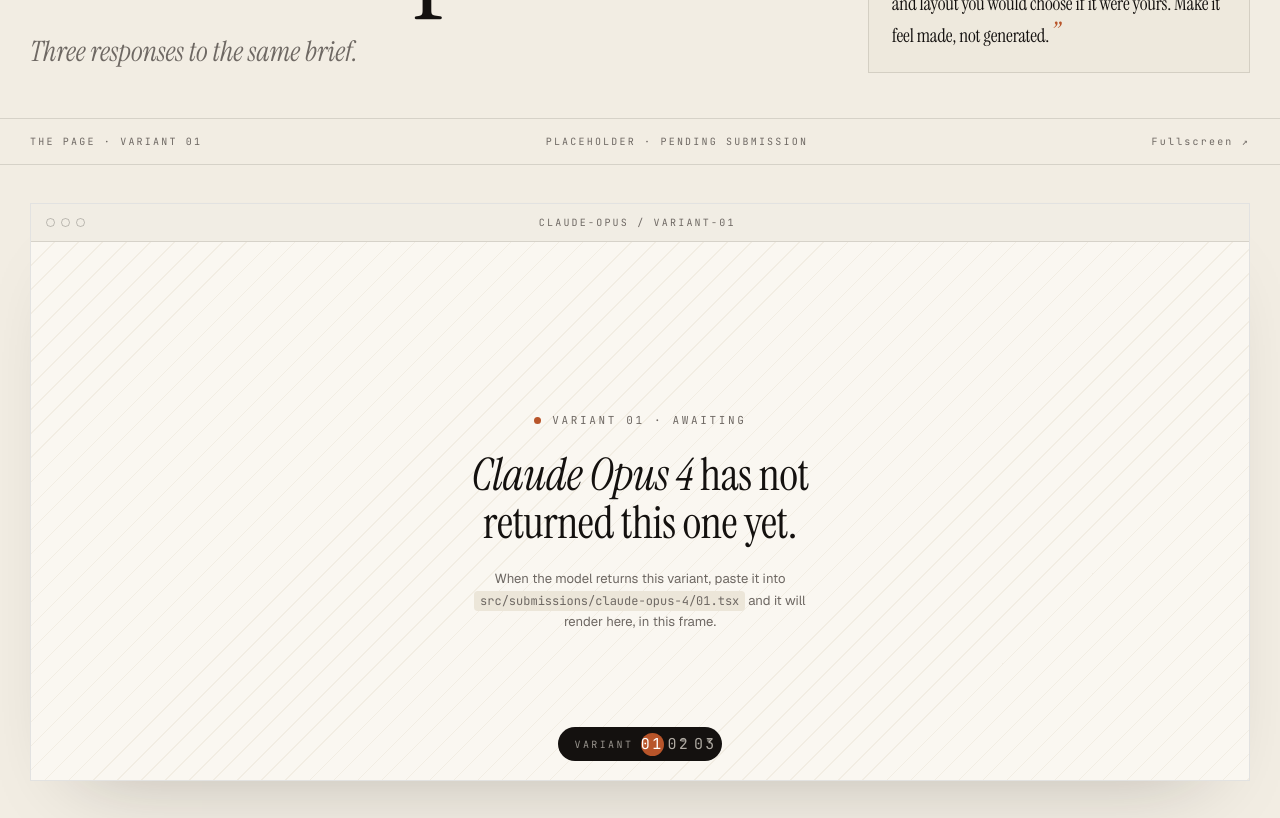
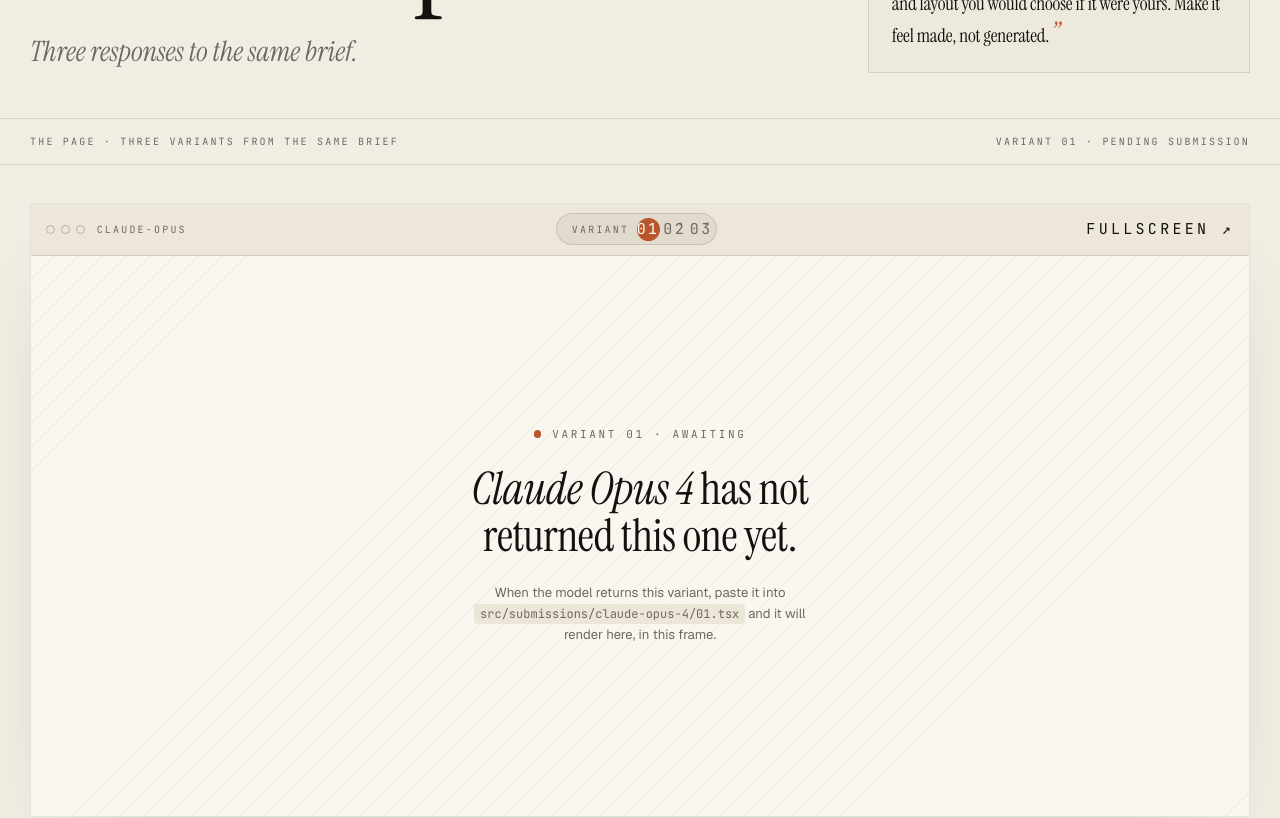
Before and after one commit to Tiwariji-07/ai-ui-arena, a React (Vite) app: page /model/claude-opus in a window 1280 px wide. Shown: the part 280-1098 px from the top of the page. Built offline with nearby package versions, Linux system fonts and the light colour scheme.

Commit message:
ui changes

```diff
--- a/src/pages/ModelPage.tsx
+++ b/src/pages/ModelPage.tsx
@@ -1,4 +1,4 @@
-import { Suspense, useState } from 'react'
+import { Suspense, useEffect, useState } from 'react'
 import {
   Link,
   Navigate,
@@ -43,26 +43,42 @@
     setTimeout(() => setCopied(false), 1500)
   }
 
+  useEffect(() => {
+    if (!fullscreen) return
+    const onKey = (e: KeyboardEvent) => {
+      if (e.key === 'Escape') setFullscreen(false)
+    }
+    const prevOverflow = document.body.style.overflow
+    document.body.style.overflow = 'hidden'
+    window.addEventListener('keydown', onKey)
+    return () => {
+      window.removeEventListener('keydown', onKey)
+      document.body.style.overflow = prevOverflow
+    }
+  }, [fullscreen])
+
   if (fullscreen) {
     return (
       <div className="fixed inset-0 z-50 bg-white overflow-auto route-fade">
         <button
           onClick={() => setFullscreen(false)}
-          className="fixed top-5 right-5 z-10 px-3 py-2 bg-[color:var(--color-ink)] text-[color:var(--color-paper)] mono text-[10px] uppercase tracking-[0.2em]"
+          aria-label="Exit fullscreen"
+          className="group fixed top-5 right-5 z-50 inline-flex items-center gap-2 pl-3 pr-2 py-2 rounded-full bg-[color:var(--color-ink)] text-[color:var(--color-paper)] mono text-[10px] uppercase tracking-[0.22em] shadow-[0_10px_30px_-10px_rgba(0,0,0,0.5)] hover:bg-black transition-colors"
         >
-          Exit ✕
+          <span>Exit fullscreen</span>
+          <kbd className="px-1.5 py-0.5 rounded bg-white/15 text-[9px] tracking-normal">
+            Esc
+          </kbd>
+          <span
+            aria-hidden
+            className="w-5 h-5 rounded-full bg-white/15 flex items-center justify-center group-hover:bg-white/25 transition-colors"
+          >
+            ✕
+          </span>
         </button>
         <Suspense fallback={<Loading />}>
           <Component key={variant.id} />
         </Suspense>
-        <div className="fixed bottom-6 left-1/2 -translate-x-1/2 z-40">
-          <VariantSwitcher
-            variants={model.variants}
-            active={variant.id}
-            color={model.color}
-            onChange={setVariant}
-          />
-        </div>
       </div>
     )
   }
@@ -129,53 +145,79 @@
       {/* CANVAS HEADER */}
       <section className="border-y border-[color:var(--color-rule)]">
         <div className="max-w-[1280px] mx-auto px-8 py-4 flex items-center justify-between mono text-[10px] uppercase tracking-[0.22em] text-[color:var(--color-ink-soft)]">
-          <span>The page · Variant {variant.id}</span>
+          <span>The page · Three variants from the same brief</span>
           <span>
             {variant.status === 'submitted'
-              ? `Submitted ${variant.submittedAt ?? ''}`
-              : 'Placeholder · pending submission'}
+              ? `Variant ${variant.id} · Submitted ${variant.submittedAt ?? ''}`
+              : `Variant ${variant.id} · Pending submission`}
           </span>
-          <button
-            onClick={() => setFullscreen(true)}
-            className="hover:text-[color:var(--color-ink)] transition-colors"
-          >
-            Fullscreen ↗
-          </button>
         </div>
       </section>
 
       {/* RENDERED PAGE */}
       <section className="max-w-[1280px] mx-auto px-8 py-10">
         <div
-          className="relative border border-[color:var(--color-rule)] bg-white overflow-hidden"
+          className="relative border border-[color:var(--color-rule)] bg-white"
           style={{ boxShadow: '0 40px 80px -50px rgba(20,17,15,0.28)' }}
         >
-          <div className="flex items-center justify-between px-4 py-3 border-b border-[color:var(--color-rule)] bg-[color:var(--color-paper-2)]/70">
-            <div className="flex gap-1.5">
-              <span className="w-2.5 h-2.5 rounded-full border border-[color:var(--color-rule-strong)]" />
-              <span className="w-2.5 h-2.5 rounded-full border border-[color:var(--color-rule-strong)]" />
-              <span className="w-2.5 h-2.5 rounded-full border border-[color:var(--color-rule-strong)]" />
+          {/* CANVAS CHROME — sticky to viewport while canvas is in view */}
+          <div
+            className="sticky top-[68px] z-20 flex items-center justify-between gap-4 px-4 py-2.5 border-b border-[color:var(--color-rule)] bg-[color:var(--color-paper-2)]/95 backdrop-blur"
+          >
+            <div className="flex items-center gap-3 shrink-0">
+              <div className="flex gap-1.5">
+                <span className="w-2.5 h-2.5 rounded-full border border-[color:var(--color-rule-strong)]" />
+                <span className="w-2.5 h-2.5 rounded-full border border-[color:var(--color-rule-strong)]" />
+                <span className="w-2.5 h-2.5 rounded-full border border-[color:var(--color-rule-strong)]" />
+              </div>
+              <span className="hidden sm:inline mono text-[10px] uppercase tracking-[0.22em] text-[color:var(--color-ink-soft)]">
+                {model.id}
+              </span>
             </div>
-            <span className="mono text-[10px] uppercase tracking-[0.22em] text-[color:var(--color-ink-soft)]">
-              {model.id} / variant-{variant.id}
-            </span>
-            <span className="w-12" />
+
+            {/* Variant tabs — center */}
+            <div className="flex items-center gap-1 p-1 rounded-full bg-[color:var(--color-ink)]/[0.06] border border-[color:var(--color-rule)]">
+              <span className="mono text-[10px] uppercase tracking-[0.22em] pl-3 pr-1 text-[color:var(--color-ink-soft)]">
+                Variant
+              </span>
+              {model.variants.map((v) => {
+                const isActive = v.id === variant.id
+                return (
+                  <button
+                    key={v.id}
+                    onClick={() => setVariant(v.id)}
+                    aria-pressed={isActive}
+                    className="relative mono text-[11px] tracking-[0.16em] px-3 py-1 rounded-full transition-colors"
+                    style={{
+                      background: isActive ? model.color : 'transparent',
+                      color: isActive
+                        ? '#fff'
+                        : 'var(--color-ink-soft)',
+                    }}
+                  >
+                    {v.id}
+                    {v.status === 'awaiting' && !isActive && (
+                      <span
+                        aria-hidden
+                        className="absolute top-1 right-1 w-1 h-1 rounded-full bg-[color:var(--color-ink-soft)]/40"
+                      />
+                    )}
+                  </button>
+                )
+              })}
+            </div>
+
+            <button
+              onClick={() => setFullscreen(true)}
+              className="shrink-0 mono text-[10px] uppercase tracking-[0.22em] text-[color:var(--color-ink-soft)] hover:text-[color:var(--color-ink)] transition-colors"
+            >
+              Fullscreen ↗
+            </button>
           </div>
+
           <Suspense fallback={<Loading />}>
             <Component key={variant.id} />
           </Suspense>
-
-          {/* Floating switcher — sticks to bottom of viewport while the canvas is in view */}
-          <div className="sticky bottom-5 z-20 flex justify-center pointer-events-none -mt-20 mb-5">
-            <div className="pointer-events-auto">
-              <VariantSwitcher
-                variants={model.variants}
-                active={variant.id}
-                color={model.color}
-                onChange={setVariant}
-              />
-            </div>
-          </div>
         </div>
       </section>
 
@@ -208,49 +250,6 @@
   )
 }
 
-type SwitcherProps = {
-  variants: { id: string; status: string }[]
-  active: string
-  color: string
-  onChange: (id: string) => void
-}
-
-function VariantSwitcher({ variants, active, color, onChange }: SwitcherProps) {
-  return (
-    <div
-      className="flex items-center gap-1 px-1.5 py-1.5 rounded-full bg-[color:var(--color-ink)] text-[color:var(--color-paper)]"
-      style={{ boxShadow: '0 18px 40px -18px rgba(20,17,15,0.5)' }}
-    >
-        <span className="mono text-[10px] uppercase tracking-[0.24em] pl-3 pr-1 text-[color:var(--color-paper)]/60">
-          Variant
-        </span>
-        {variants.map((v) => {
-          const isActive = v.id === active
-          return (
-            <button
-              key={v.id}
-              onClick={() => onChange(v.id)}
-              aria-pressed={isActive}
-              className="relative mono text-[11px] tracking-[0.16em] px-3 py-1.5 rounded-full transition-colors"
-              style={{
-                background: isActive ? color : 'transparent',
-                color: isActive ? '#fff' : 'rgba(242,237,227,0.7)',
-              }}
-            >
-              {v.id}
-              {v.status === 'awaiting' && !isActive && (
-                <span
-                  aria-hidden
-                  className="absolute top-1.5 right-1.5 w-1 h-1 rounded-full bg-[color:var(--color-paper)]/40"
-                />
-              )}
-            </button>
-          )
-        })}
-    </div>
-  )
-}
-
 function Loading() {
   return (
     <div className="p-24 text-center mono text-[11px] uppercase tracking-[0.22em] text-[color:var(--color-ink-soft)]">
```
